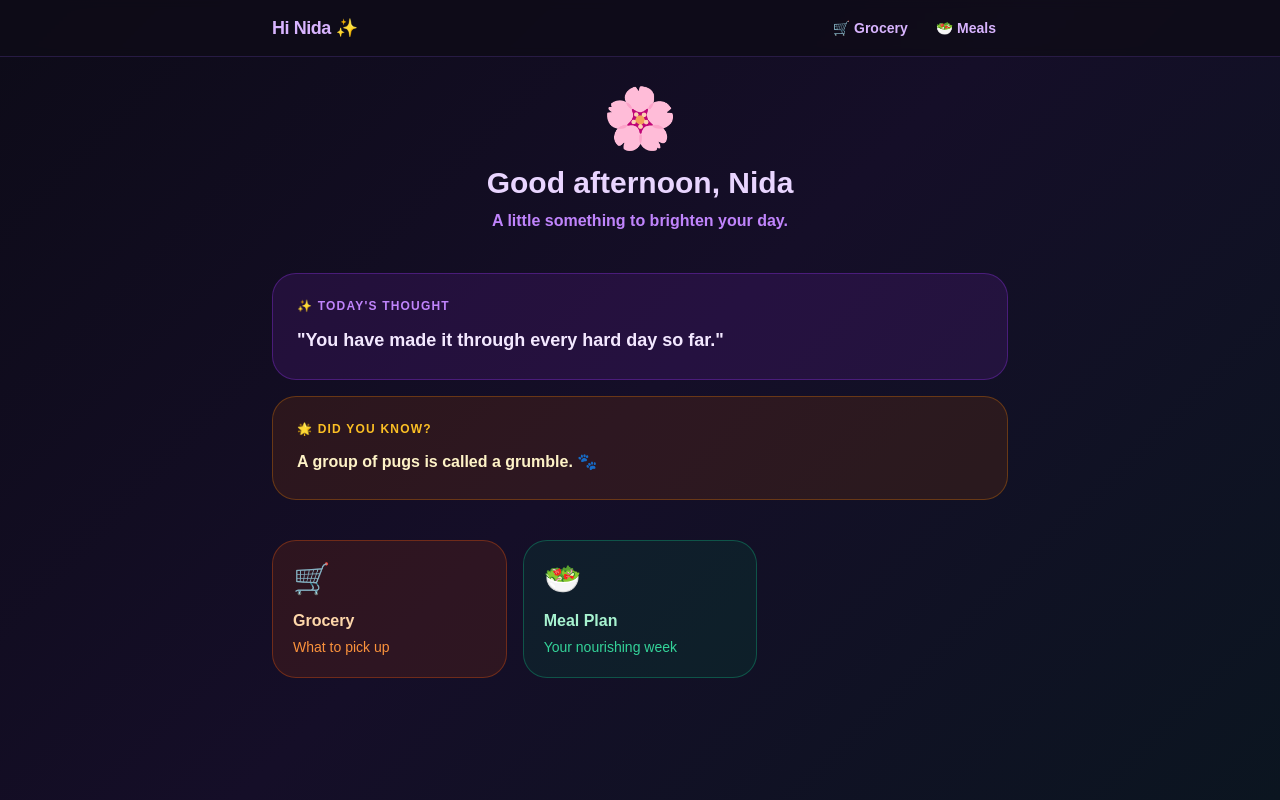
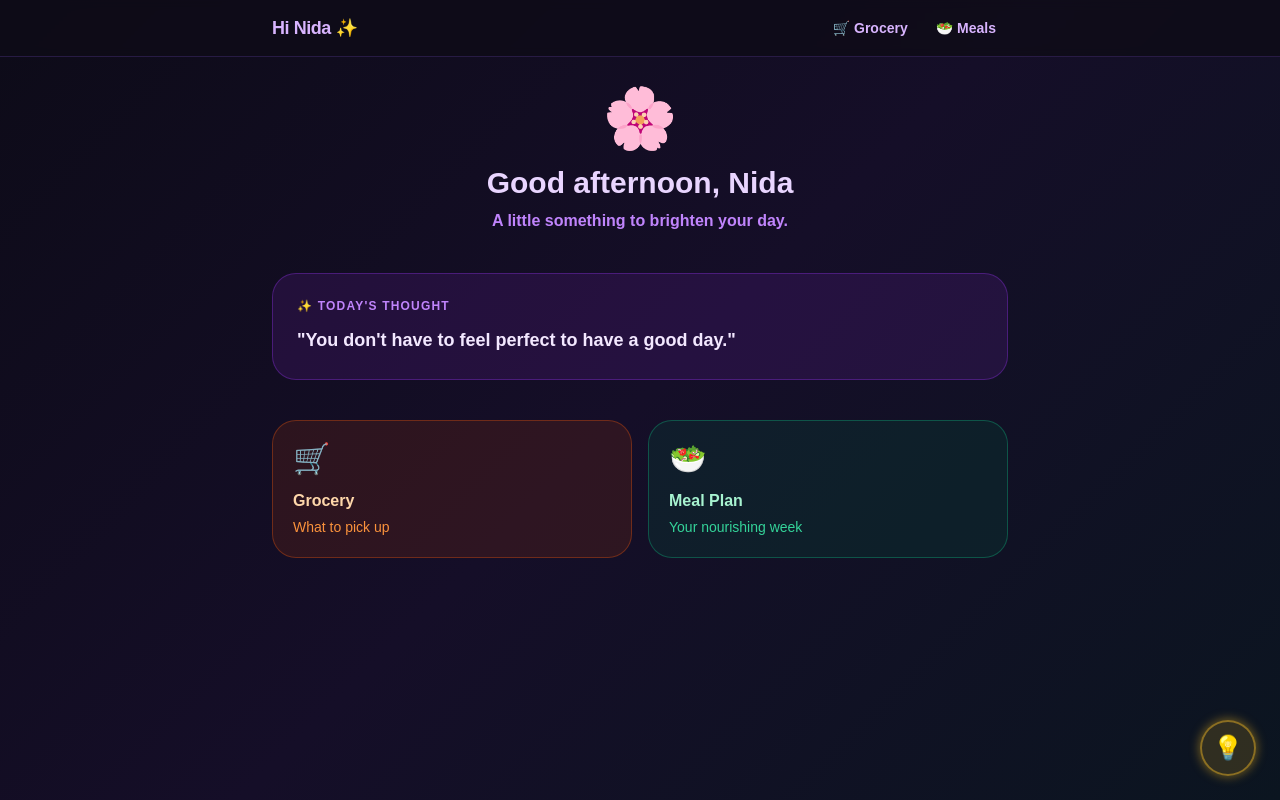
Before and after one commit to thephoenix13/n-health, a Next.js app: page / in a window 1280 px wide. Built offline with nearby package versions, Linux system fonts and the light colour scheme.

Commit message:
Random affirmation on load, floating bulb modal, 2-col card grid

```diff
--- a/pages/index.js
+++ b/pages/index.js
@@ -3,8 +3,10 @@ import Link from 'next/link'
 import Layout from '../components/Layout'
 import { AFFIRMATIONS, FACTS } from '../lib/content'
 
-export default function Home({ dayIndex }) {
+export default function Home({ affirmation }) {
   const [greeting, setGreeting] = useState('Hello')
+  const [modalOpen, setModalOpen] = useState(false)
+  const [currentFact, setCurrentFact] = useState('')
 
   useEffect(() => {
     const hour = new Date().getHours()
@@ -14,8 +16,14 @@ export default function Home({ dayIndex }) {
     else setGreeting('Hey, night owl')
   }, [])
 
-  const affirmation = AFFIRMATIONS[dayIndex % AFFIRMATIONS.length]
-  const fact = FACTS[dayIndex % FACTS.length]
+  const handleBulbClick = () => {
+    let newFact
+    do {
+      newFact = FACTS[Math.floor(Math.random() * FACTS.length)]
+    } while (newFact === currentFact && FACTS.length > 1)
+    setCurrentFact(newFact)
+    setModalOpen(true)
+  }
 
   return (
     <Layout>
@@ -27,19 +35,13 @@ export default function Home({ dayIndex }) {
       </div>
 
       {/* Affirmation */}
-      <div className="rounded-3xl p-6 mb-4 border" style={{ background: 'rgba(88, 28, 135, 0.25)', borderColor: 'rgba(147, 51, 234, 0.35)' }}>
+      <div className="rounded-3xl p-6 mb-10 border" style={{ background: 'rgba(88, 28, 135, 0.25)', borderColor: 'rgba(147, 51, 234, 0.35)' }}>
         <p className="text-xs font-black text-purple-400 uppercase tracking-widest mb-3">✨ Today's thought</p>
         <p className="text-lg font-bold text-purple-100 leading-relaxed">"{affirmation}"</p>
       </div>
 
-      {/* Fact of the day */}
-      <div className="rounded-3xl p-6 mb-10 border" style={{ background: 'rgba(120, 53, 15, 0.25)', borderColor: 'rgba(217, 119, 6, 0.35)' }}>
-        <p className="text-xs font-black text-amber-400 uppercase tracking-widest mb-3">🌟 Did you know?</p>
-        <p className="text-base font-semibold text-amber-100 leading-relaxed">{fact}</p>
-      </div>
-
-      {/* Nav cards — Grocery first */}
-      <div className="grid grid-cols-1 sm:grid-cols-3 gap-4">
+      {/* Nav cards — 2 column */}
+      <div className="grid grid-cols-2 gap-4">
         <Link
           href="/grocery"
           className="rounded-3xl p-5 border hover:shadow-lg hover:-translate-y-1 transition-all"
@@ -59,13 +61,47 @@ export default function Home({ dayIndex }) {
           <p className="text-emerald-400 text-sm font-medium">Your nourishing week</p>
         </Link>
       </div>
+
+      {/* Floating bulb */}
+      <button
+        onClick={handleBulbClick}
+        className="bulb-btn fixed bottom-6 right-6 w-14 h-14 rounded-full flex items-center justify-center text-2xl z-40 transition-transform hover:scale-110"
+        style={{ background: 'rgba(251, 191, 36, 0.15)', border: '2px solid rgba(251, 191, 36, 0.45)' }}
+        aria-label="Did you know?"
+      >
+        💡
+      </button>
+
+      {/* Modal */}
+      {modalOpen && (
+        <div
+          className="fixed inset-0 z-50 flex items-center justify-center p-4"
+          style={{ background: 'rgba(0,0,0,0.75)', backdropFilter: 'blur(6px)' }}
+          onClick={() => setModalOpen(false)}
+        >
+          <div
+            className="max-w-sm w-full rounded-3xl p-7 relative"
+            style={{ background: '#1a1228', border: '2px solid rgba(251, 191, 36, 0.35)', boxShadow: '0 0 40px rgba(251, 191, 36, 0.1)' }}
+            onClick={e => e.stopPropagation()}
+          >
+            <button
+              onClick={() => setModalOpen(false)}
+              className="absolute top-4 right-5 text-gray-600 hover:text-gray-300 text-lg font-bold transition-colors"
+            >
+              ✕
+            </button>
+            <div className="text-5xl mb-4 text-center">💡</div>
+            <p className="text-xs font-black text-amber-400 uppercase tracking-widest mb-4 text-center">Did you know?</p>
+            <p className="text-base font-semibold text-amber-100 leading-relaxed text-center">{currentFact}</p>
+            <p className="text-xs text-amber-600 text-center mt-5 font-medium">click the bulb again for another one ✨</p>
+          </div>
+        </div>
+      )}
     </Layout>
   )
 }
 
 export async function getServerSideProps() {
-  const now = new Date()
-  const start = new Date(now.getFullYear(), 0, 0)
-  const dayIndex = Math.floor((now - start) / (1000 * 60 * 60 * 24))
-  return { props: { dayIndex } }
+  const affirmation = AFFIRMATIONS[Math.floor(Math.random() * AFFIRMATIONS.length)]
+  return { props: { affirmation } }
 }
--- a/styles/globals.css
+++ b/styles/globals.css
@@ -66,3 +66,12 @@ body {
 .markdown-content tbody tr:nth-child(even) td {
   background-color: rgba(139, 92, 246, 0.06);
 }
+
+/* Floating bulb */
+@keyframes pulse-glow {
+  0%, 100% { box-shadow: 0 0 8px rgba(251, 191, 36, 0.3); }
+  50% { box-shadow: 0 0 20px rgba(251, 191, 36, 0.7), 0 0 35px rgba(251, 191, 36, 0.3); }
+}
+.bulb-btn {
+  animation: pulse-glow 2.5s ease-in-out infinite;
+}
```
